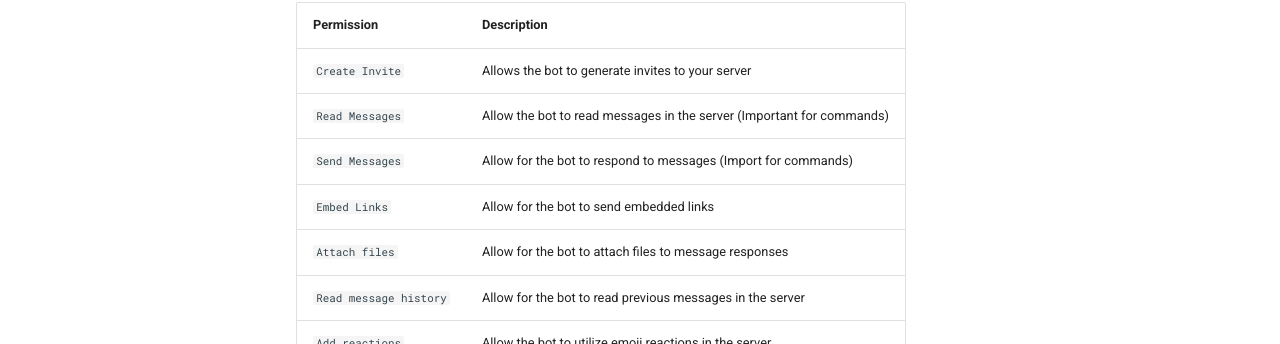
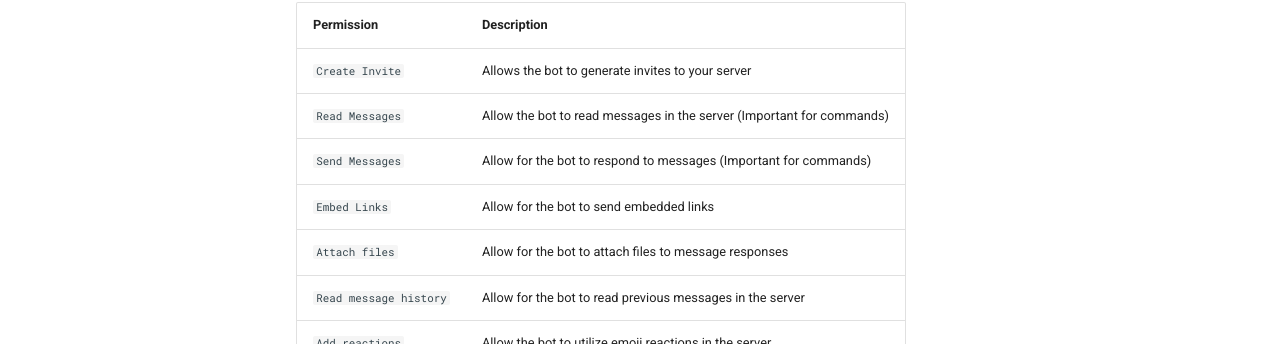
Before and after one commit to levxxvi/User-Documentation, an MkDocs documentation site: the page built from docs/glossary.md, in a window 1280 px wide and 989 px high. Shown: the part 493-837 px from the top of the window. Built offline with MkDocs 1.6.1 and Material for MkDocs 9.7.7, drawn with Linux system fonts in a browser that asks for light colours.

Commit message:
FIx typo

```diff
--- a/docs/glossary.md
+++ b/docs/glossary.md
@@ -13,7 +13,7 @@
 | :---------- | :----------------------------------- |
 | `Create Invite`       |  Allows the bot to generate invites to your server |
 | `Read Messages`       | Allow the bot to read messages in the server (Important for commands) |
-| `Send Messages`    | Allow for the bot to respond to messages (Import for commands) |
+| `Send Messages`    | Allow for the bot to respond to messages (Important for commands) |
 | `Embed Links`    | Allow for the bot to send embedded links |
 | `Attach files`    | Allow for the bot to attach files to message responses |
 | `Read message history`    | Allow for the bot to read previous messages in the server |
```
